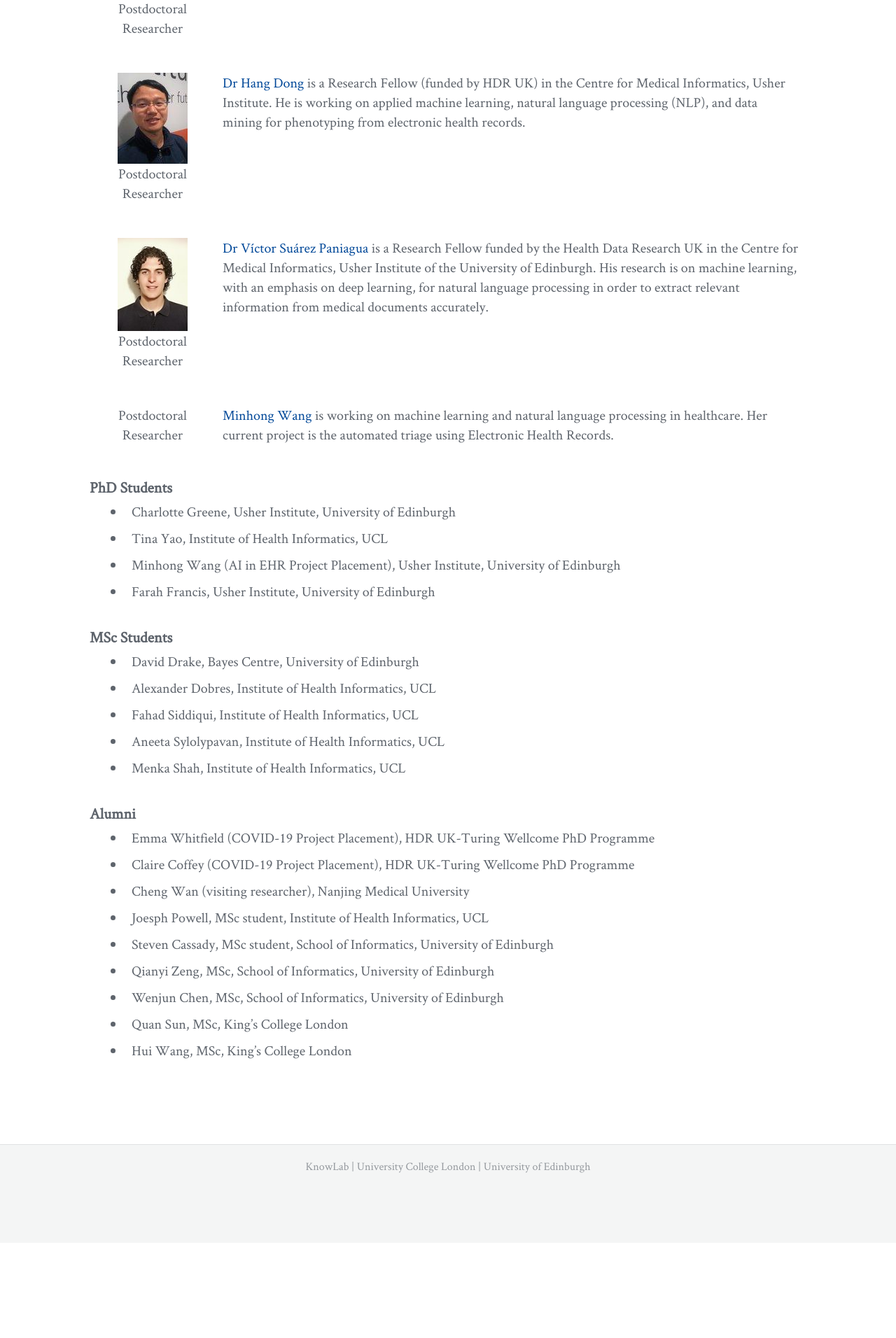
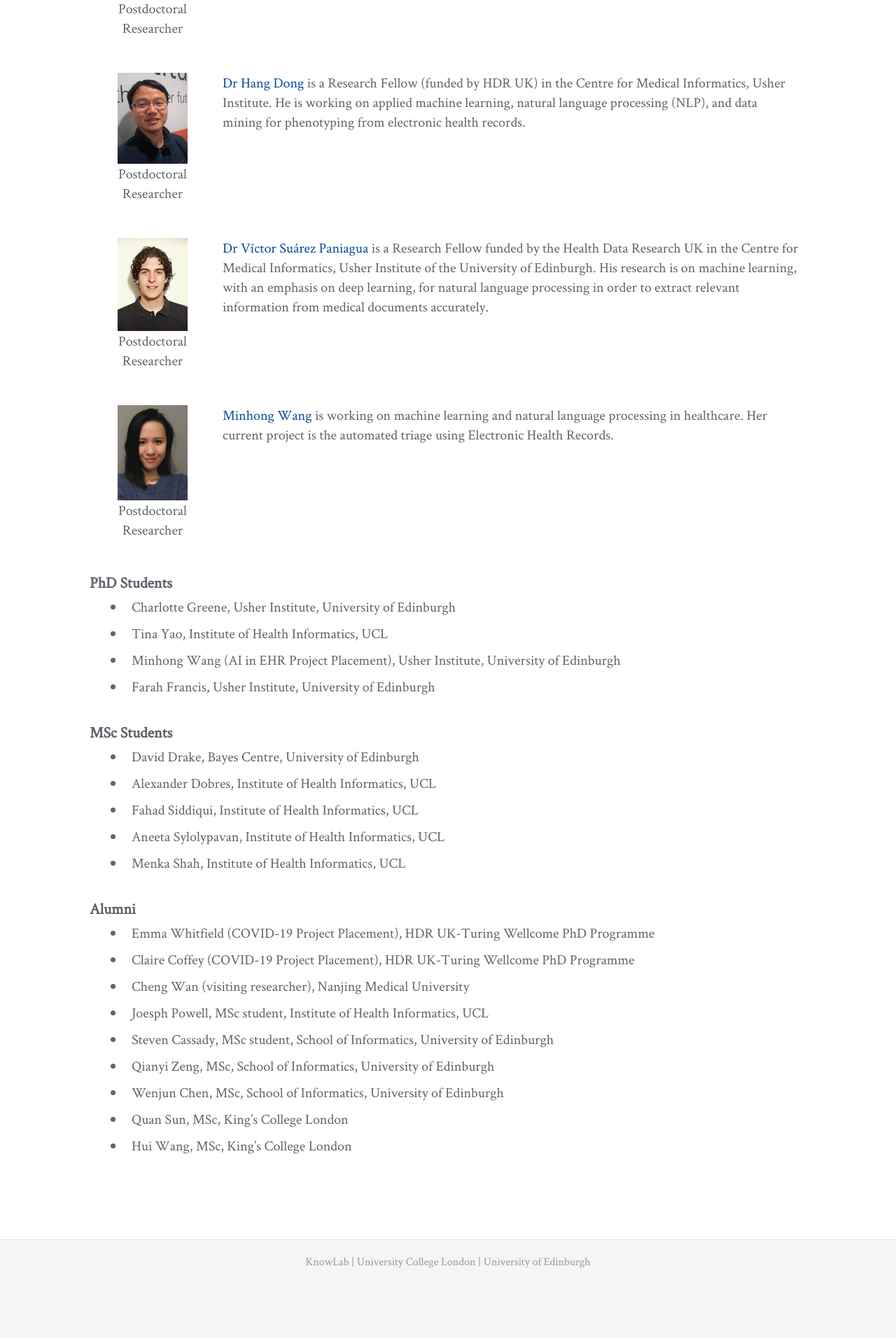
Before and after one commit to knowlab/knowlab.github.io, a Jekyll site: the page built from members.md, in a window 1280 px wide. Shown: the part 684-2596 px from the top of the page at 70% size. Built offline with Jekyll 4.4.1, drawn with Linux system fonts in a browser that asks for light colours; before the commit the page ends 2460 px from its top, so only the background shows below that.

Commit message:
Update members.md

```diff
--- a/members.md
+++ b/members.md
@@ -41,7 +41,7 @@ permalink: /group-members/
 </div>
 
 <div class="div-tbl">
-    <div class="title">
+    <div class="title"><img src="/img/pics/minhong_wang01.jpg">
         Postdoctoral Researcher
     </div>
     <div class="info"><a id="MHW">Minhong Wang</a> is working on machine learning and natural language processing in healthcare. Her current project is the automated triage using Electronic Health Records.
```
